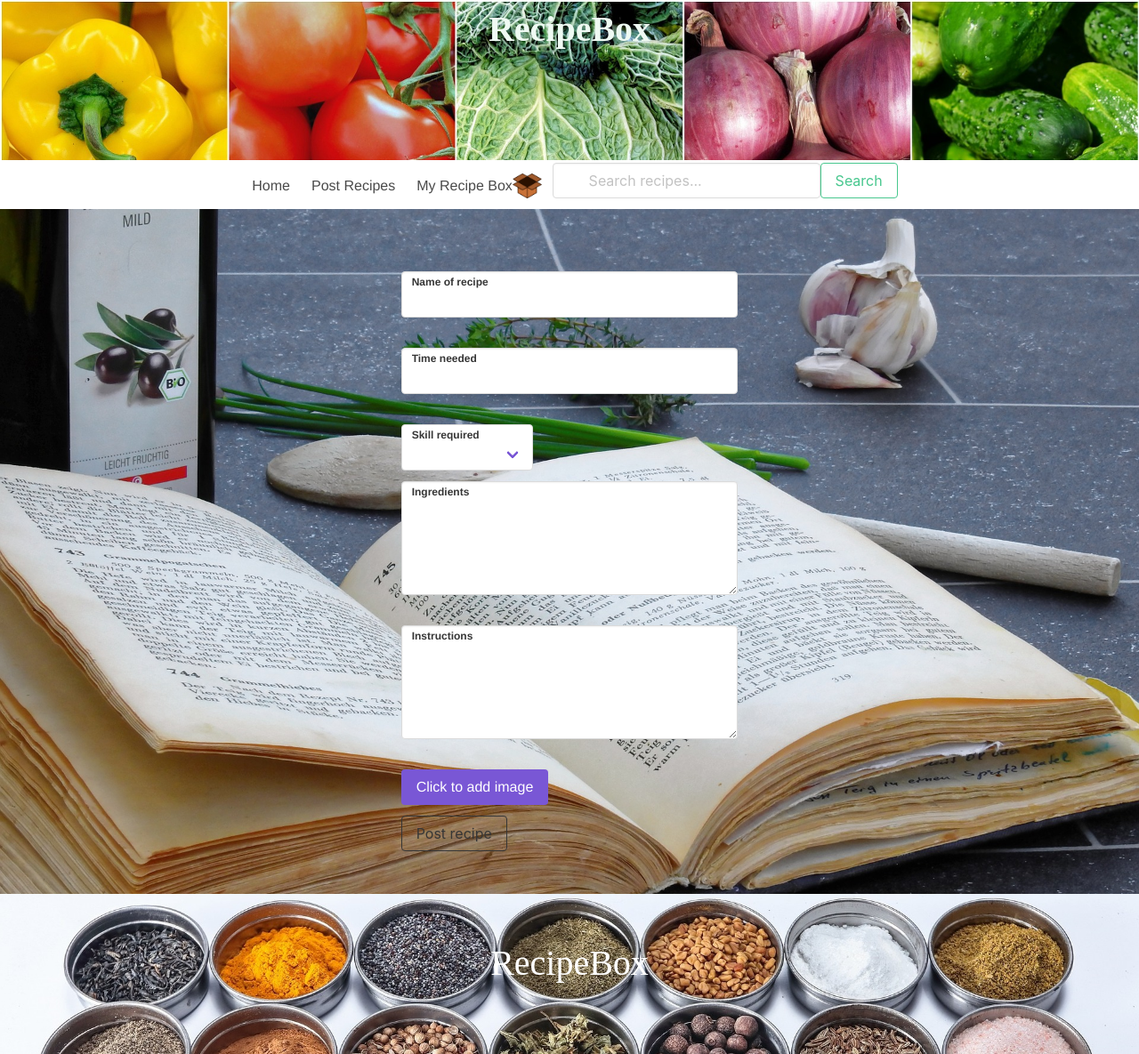
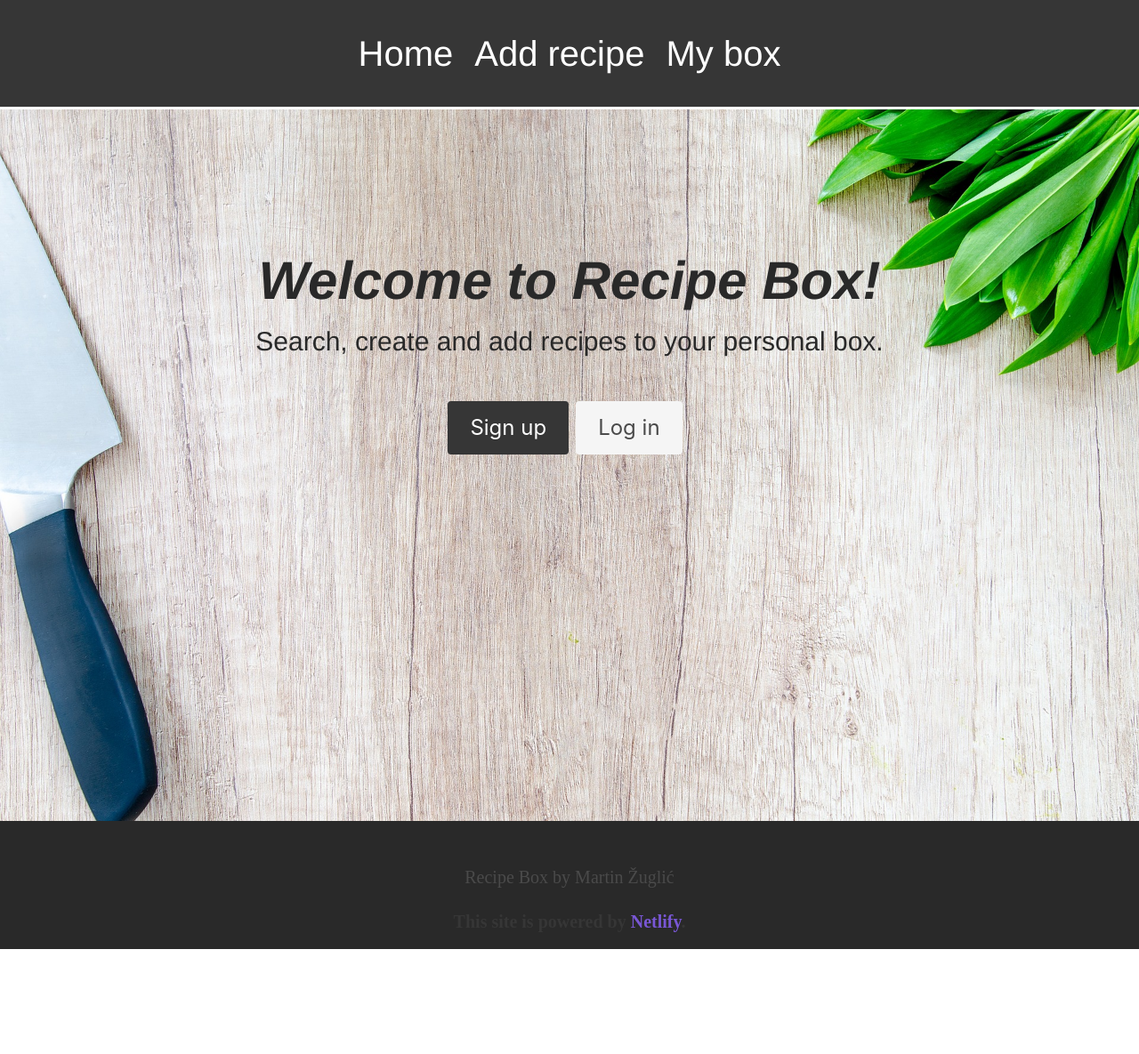
Before and after one commit to martinzuglic/RecipeBox, a Vue app: page / in a window 1280 px wide. Shown: the whole page at 89% size. After the commit the page ends 1067 px from the top, so only its background shows below. Built offline with nearby package versions, Linux system fonts and the light colour scheme.

Commit message:
Updated visual, added Home page and added routes

```diff
--- a/package.json
+++ b/package.json
@@ -14,7 +14,8 @@
     "core-js": "^3.6.5",
     "node-sass": "^4.14.1",
     "sass-loader": "^10.0.4",
-    "vue": "^2.6.11"
+    "vue": "^2.6.11",
+    "vue-router": "^3.4.9"
   },
   "devDependencies": {
     "@vue/cli-plugin-babel": "~4.5.0",
--- a/src/App.vue
+++ b/src/App.vue
@@ -1,16 +1,17 @@
 <template>
   <div id="app">
-    <AddRecipes />
+    <Navigation />
+    <router-view />
   </div>
 </template>
 
 <script>
-import AddRecipes from "./components/AddRecipes.vue";
+import Navigation from "./components/Navigation.vue";
 
 export default {
   name: "App",
   components: {
-    AddRecipes,
+    Navigation,
   },
   data() {
     return {};
--- a/src/components/AddRecipes.vue
+++ b/src/components/AddRecipes.vue
@@ -1,34 +1,5 @@
 <template>
   <div class="page">
-    <div id="header">
-      <header class="header">
-        <div class="content has-text-centered">
-          <h1>RecipeBox</h1>
-        </div>
-      </header>
-    </div>
-
-    <div class="container">
-      <b-navbar centered>
-        <template slot="start">
-          <b-navbar-item href="#"> Home </b-navbar-item>
-          <b-navbar-item href="#"> Post Recipes </b-navbar-item>
-          <b-navbar-item href="#">
-            My Recipe Box
-            <img src="../assets/boxicon.png" />
-          </b-navbar-item>
-        </template>
-
-        <template slot="start">
-          <b-input placeholder="Search recipes..." type="search" icon="magnify">
-          </b-input>
-          <p class="control">
-            <b-button type="is-success" outlined>Search</b-button>
-          </p>
-        </template>
-      </b-navbar>
-    </div>
-
     <section class="section">
       <div class="columns" id="addrecipe">
         <div class="column">
@@ -83,19 +54,18 @@
         </div>
       </div>
     </section>
-
-    <div id="footer">
-      <footer class="footer">
-        <div class="content has-text-centered">
-          <p>RecipeBox</p>
-        </div>
-      </footer>
-    </div>
+    <Footer />
   </div>
 </template>
 
 <script>
+import Footer from "./Footer.vue";
+
 export default {
+  name: "AddRecipes",
+  components: {
+    Footer,
+  },
   data() {
     return {
       labelPosition: "inside",
@@ -111,6 +81,7 @@ section {
   background-image: url("../assets/cookbook.jpg");
   background-repeat: no-repeat;
   background-size: cover;
+  height: 1000px;
 }
 
 #addrecipe {
@@ -120,39 +91,4 @@ section {
 #recipe {
   color: white;
 }
-
-header {
-  background-image: url("../assets/header.jpg");
-  background-repeat: no-repeat;
-  background-size: cover;
-  padding-top: 10px;
-  padding-bottom: 10px;
-  margin-bottom: 3px;
-  height: 180px;
-}
-
-header h1 {
-  font-size: 40px;
-  font-family: "Times New Roman", Times, serif;
-  color: #effaf3;
-}
-
-footer {
-  background-image: url("../assets/footer.jpg");
-  background-repeat: no-repeat;
-  background-size: cover;
-  width: 100%;
-  height: 180px;
-  color: white;
-  font-size: 40px;
-  font-family: "Times New Roman", Times, serif;
-}
-
-#navigation button {
-  margin-left: 10px;
-}
-
-#navigation {
-  background-color: darksalmon;
-}
 </style>
--- /dev/null
+++ b/src/components/Footer.vue
@@ -0,0 +1,33 @@
+<template>
+  <footer class="footer">
+    <div class="content has-text-centered">
+      <p>Recipe Box by Martin Žuglić</p>
+      <p>
+        <strong
+          >This site is powered by
+          <a href="https://www.netlify.com/">Netlify</a>.</strong
+        >
+      </p>
+    </div>
+  </footer>
+</template>
+
+<script>
+export default {
+  name: "Footer",
+  props: {
+    msg: String,
+  },
+};
+</script>
+
+<!-- Add "scoped" attribute to limit CSS to this component only -->
+<style scoped>
+.footer {
+  background-color: #292929;
+  width: 100%;
+  height: 100px;
+  font-size: 20px;
+  font-family: "Times New Roman", Times, serif;
+}
+</style>
--- a/src/components/HomePage.vue
+++ b/src/components/HomePage.vue
@@ -1,105 +1,60 @@
 <template>
-  <div class="page">
-    <div id="header">
-      <header class="header">
-        <div class="content has-text-centered">
-          <img src="../assets/foodbox.png" />
-          <h1>RecipeBox</h1>
-        </div>
-        <div class="buttons">
-          <a class="button is-success">
-            <strong>Sign up</strong>
-          </a>
-          <a class="button is-success is-light"> Log in </a>
-        </div>
-      </header>
-    </div>
-
-    <div id="navigation">
-      <b-navbar centered>
-        <template slot="start">
-          <b-navbar-item href="HomePage.vue"> Home </b-navbar-item>
-          <b-navbar-item href="#"> Post Recipes </b-navbar-item>
-          <b-navbar-item href="#">
-            My Recipe Box
-            <img src="../assets/boxicon.png" />
-          </b-navbar-item>
-        </template>
-
-        <template slot="start">
-          <b-input placeholder="Search recipes..." type="search" icon="magnify">
-          </b-input>
-          <p class="control">
-            <b-button type="is-success" outlined>Search</b-button>
-          </p>
-        </template>
-      </b-navbar>
-    </div>
-
-    <div id="footer">
-      <footer class="footer">
-        <div class="content has-text-centered">
-          <p>RecipeBox</p>
-        </div>
-      </footer>
-    </div>
+  <div class="hello">
+    <section class="section">
+      <h1>Welcome to Recipe Box!</h1>
+      <p>Search, create and add recipes to your personal box.</p>
+      <div class="buttons">
+        <b-button type="is-dark is-large">Sign up</b-button>
+        <b-button type="is-light is-large">Log in</b-button>
+      </div>
+    </section>
+    <Footer />
   </div>
 </template>
 
 <script>
+import Footer from "./Footer.vue";
+
 export default {
-  data() {
-    return {
-      labelPosition: "on-border",
-      file: null,
-    };
+  name: "HomePage",
+  components: {
+    Footer,
+  },
+  props: {
+    msg: String,
   },
 };
 </script>
 
 <!-- Add "scoped" attribute to limit CSS to this component only -->
 <style scoped>
-#recipe {
-  width: 30%;
-  margin-top: 20px;
-  margin-bottom: 20px;
-  padding-bottom: 10px;
+section {
+  background-image: url("../assets/background1.jpg");
+  background-repeat: no-repeat;
+  background-size: cover;
+  height: 800px;
 }
 
-#recipe #post {
-  margin-top: 40px;
-}
-header img {
-  height: 100px;
-  margin-bottom: -50px;
+.hello h1 {
+  text-align: center;
+  font-size: 60px;
+  color: #292929;
+  padding-top: 100px;
+  font-style: italic;
+  font-weight: bold;
 }
 
-header {
-  background-color: #48c774;
-  padding-top: 10px;
-  padding-bottom: 10px;
+.hello p {
+  text-align: center;
+  font-size: 30px;
+  color: #292929;
 }
 
-header h1 {
-  font-size: 40px;
-  font-family: "Times New Roman", Times, serif;
-  color: #414241;
-}
-
-footer {
-  width: 100%;
-  margin-top: 20px;
-  color: #414241;
-  background-color: #effaf3;
-  font-size: 20px;
-  font-family: "Times New Roman", Times, serif;
-}
-
-#navigation {
-  margin-top: 20px;
-}
-
-#navigation button {
-  margin-left: 10px;
+.hello .buttons {
+  display: flex;
+  justify-content: center;
+  align-items: center;
+  padding: 45px;
+  margin-right: 10px;
 }
 </style>
--- /dev/null
+++ b/src/components/Navigation.vue
@@ -0,0 +1,29 @@
+<template>
+  <b-navbar centered spaced type="is-dark">
+    <template slot="start">
+      <b-navbar-item href="/"> Home </b-navbar-item>
+      <b-navbar-item href="/addrecipes"> Add recipe </b-navbar-item>
+      <b-navbar-item href="#"> My box </b-navbar-item>
+    </template>
+  </b-navbar>
+</template>
+
+<script>
+export default {
+  name: "Navigation",
+  props: {
+    msg: String,
+  },
+};
+</script>
+
+<!-- Add "scoped" attribute to limit CSS to this component only -->
+<style scoped>
+.navbar {
+  height: 120px;
+  margin-bottom: 3px;
+  background-color: #292929;
+  font-size: 40px;
+  padding: 15px;
+}
+</style>
--- a/src/main.js
+++ b/src/main.js
@@ -1,12 +1,34 @@
 import Vue from 'vue'
+import VueRouter from "vue-router";
 import App from './App.vue'
 import Buefy from 'buefy'
 import 'buefy/dist/buefy.css'
 
+import HomePage from "./components/HomePage.vue";
+import AddRecipes from "./components/AddRecipes.vue";
+
 Vue.use(Buefy)
+Vue.use(VueRouter);
 
-Vue.config.productionTip = false
+const routes = [
+  {
+    path: "/",
+    component: HomePage
+  },
+  {
+    path: "/addrecipes",
+    component: AddRecipes
+  }
+];
+
+const router = new VueRouter({
+  mode: 'history',
+  routes
+});
+
+Vue.config.productionTip = false;
 
 new Vue({
-  render: h => h(App),
-}).$mount('#app')
+  router,
+  render: (h) => h(App)
+}).$mount("#app");
```
Also changed, not shown: 1 other file (tests, documents, lock files or other folders).
